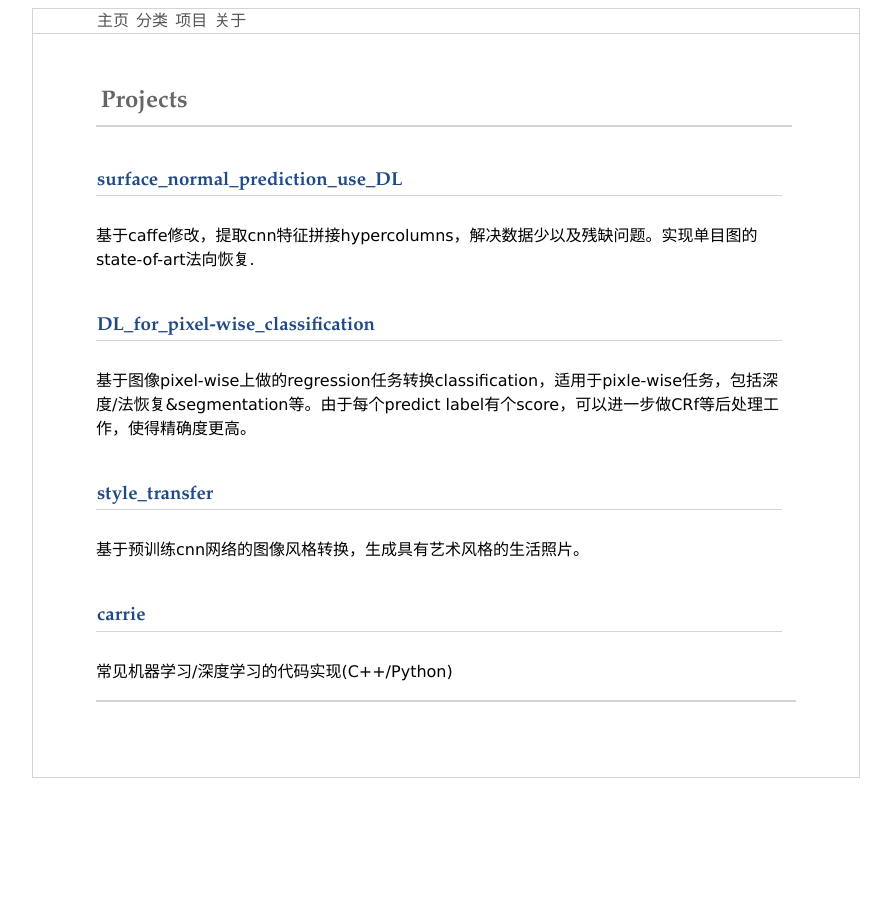
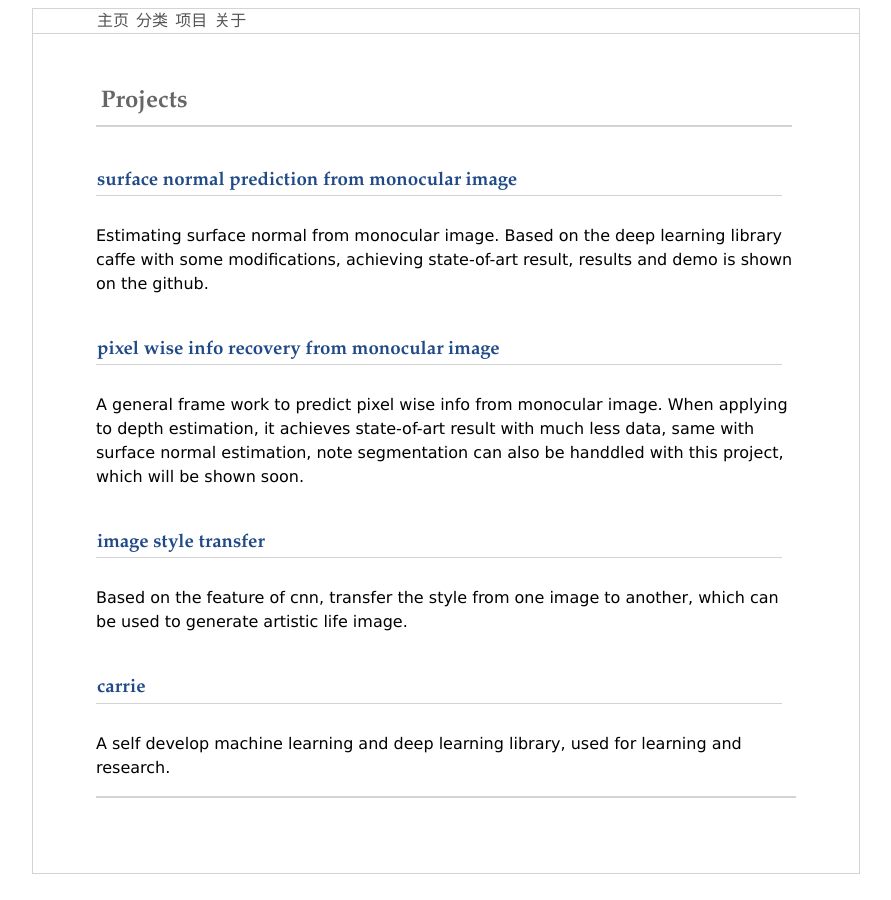
Before and after one commit to JiangQH/JiangQH.github.io, a Jekyll site: the page built from pages/projects.md, in a window 1280 px wide. Shown: the whole page, without its empty margins (194-1085 px from the left). Built offline with Jekyll 4.4.1, drawn with Linux system fonts in a browser that asks for light colours; comment, search, counter and statistics services are not loaded.

Commit message:
update the bio

```diff
--- a/pages/projects.md
+++ b/pages/projects.md
@@ -6,17 +6,18 @@ keywords: project
 permalink: /project/
 ---
 
-### [surface_normal_prediction_use_DL](https://github.com/JiangQH/surface_normal_prediction_use_DL)
-基于caffe修改，提取cnn特征拼接hypercolumns，解决数据少以及残缺问题。实现单目图的state-of-art法向恢复.
+### [surface normal prediction from monocular image](https://github.com/JiangQH/surface_normal_prediction_use_DL)
+Estimating surface normal from monocular image. Based on the deep learning library caffe with some modifications,
+achieving state-of-art result, results and demo is shown on the github.
 
 
-### [DL_for_pixel-wise_classification](https://github.com/JiangQH/DL_for_pixel-wise_classification)
-基于图像pixel-wise上做的regression任务转换classification，适用于pixle-wise任务，包括深度/法恢复&segmentation等。由于每个predict label有个score，可以进一步做CRf等后处理工作，使得精确度更高。
+### [pixel wise info recovery from monocular image](https://github.com/JiangQH/DL_for_pixel-wise_classification)
+A general frame work to predict pixel wise info from monocular image. When applying to depth estimation, it achieves state-of-art result with much less data, same with surface normal estimation, note segmentation can also be handdled with this project, which will be shown soon.
 
 
-### [style_transfer](https://github.com/JiangQH/style_transfer)
-基于预训练cnn网络的图像风格转换，生成具有艺术风格的生活照片。
+### [image style transfer](https://github.com/JiangQH/style_transfer)
+Based on the feature of cnn, transfer the style from one image to another, which can be used to generate artistic life image.
 
 
 ### [carrie](https://github.com/JiangQH/carrie)
-常见机器学习/深度学习的代码实现(C++/Python)
+A self develop machine learning and deep learning library, used for learning and research.
```
Also changed, not shown: pages/about.md (+3 -2 lines).
